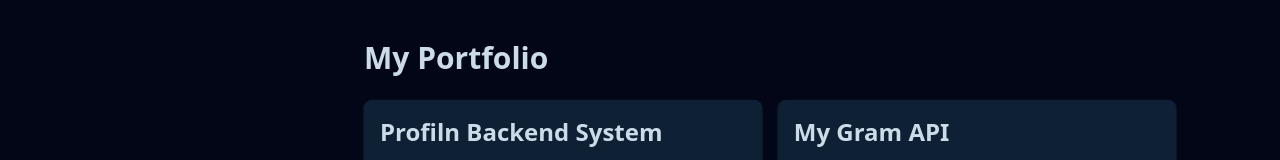
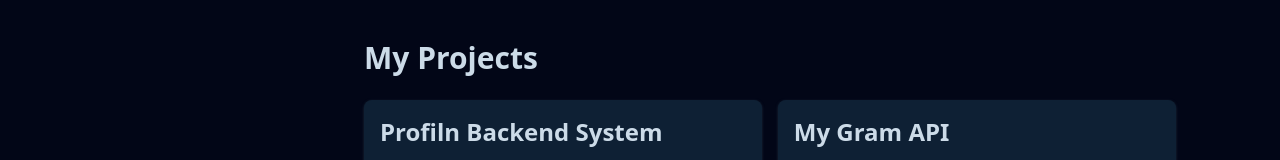
Before and after one commit to fazriegi/my-portfolio, a React (Vite) app: page / in a window 1280 px wide. Shown: the top 160 px of the page. Built offline with nearby package versions, Linux system fonts and the light colour scheme.

Commit message:
modify portfolio title

```diff
--- a/src/components/Portfolio.jsx
+++ b/src/components/Portfolio.jsx
@@ -21,7 +21,7 @@ const Portfolio = () => {
   return (
     <section className="mt-10 w-full flex flex-col items-center xl:pl-6 xl:items-start xl:ml-[25%]">
       <h1 className="text-primary-text text-2xl text-center lg:text-3xl font-bold 2xl:text-4xl xl:text-left xl:ml-2">
-        My Portfolio
+        My Projects
       </h1>
       <div className="w-full py-6 px-6 flex flex-col gap-2 sm:flex-row sm:flex-wrap md:gap-3 md:justify-center lg:px-2 lg:gap-4 xl:gap-4 xl:justify-start xl:w-full">
         {projects.map((element, i) => (
```
